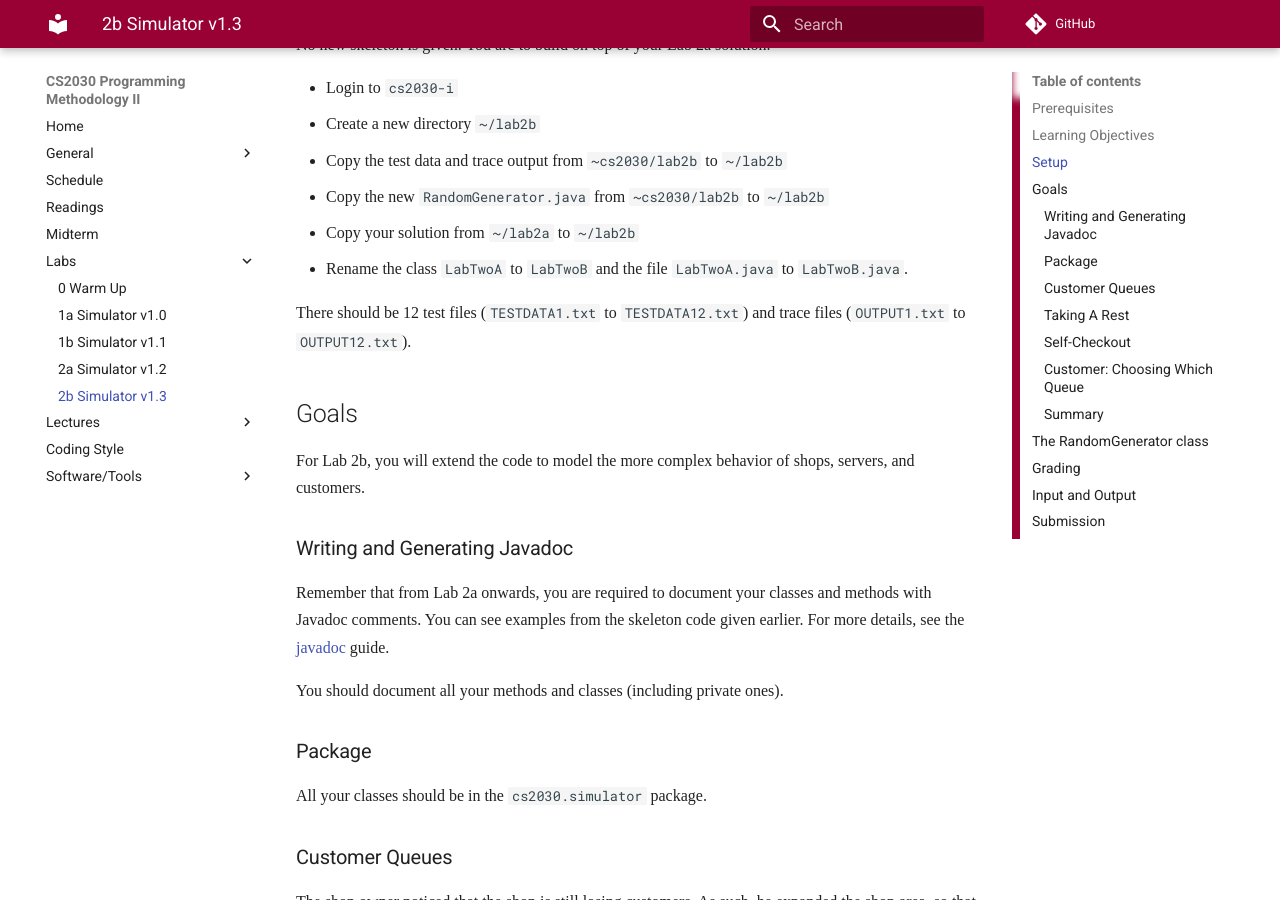
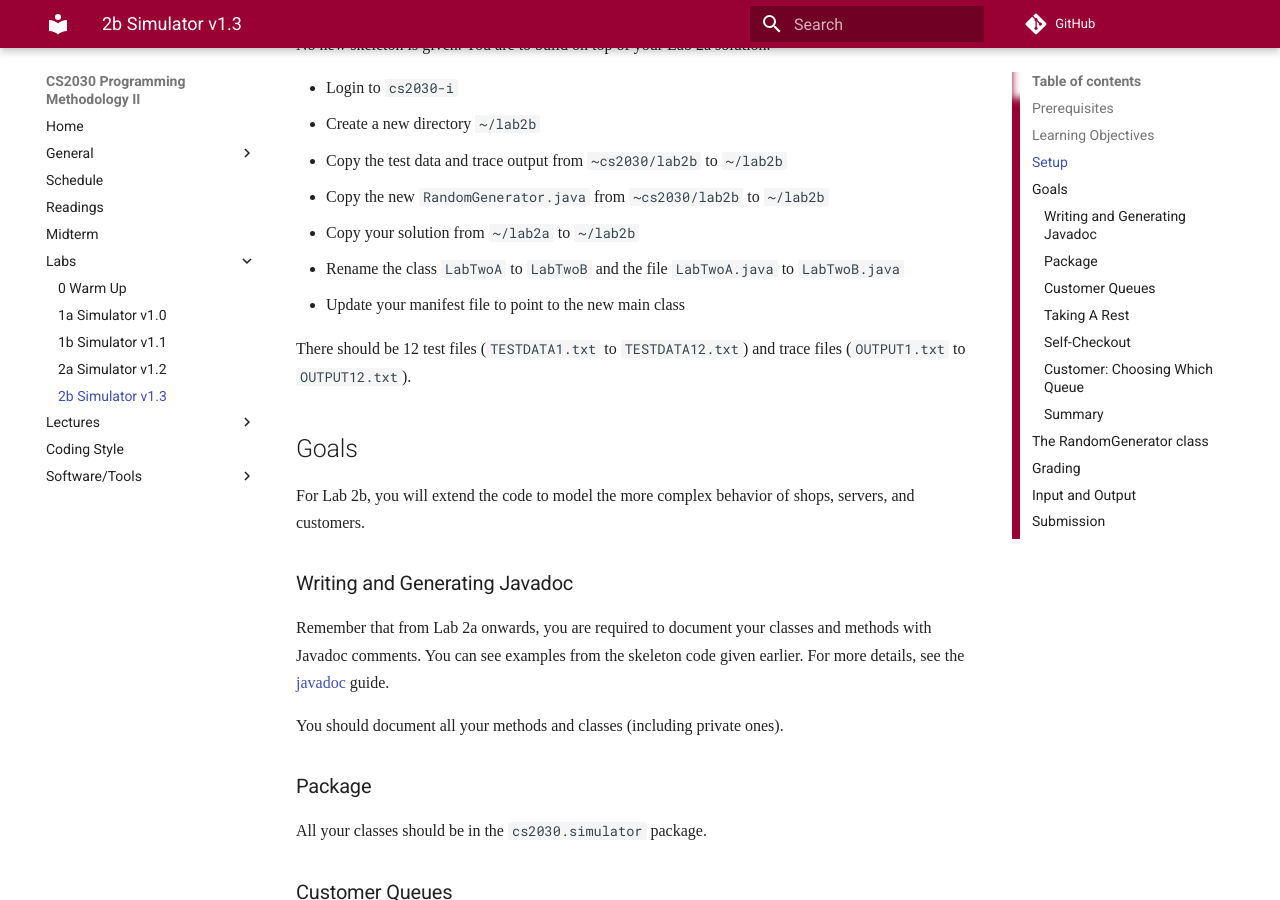
Before and after one commit to nus-cs2030/1718-s2, an MkDocs documentation site: the page built from docs/lab2b.md, in a window 1280 px wide and 900 px high, scrolled down 836 px. Built offline with MkDocs 1.6.1 and Material for MkDocs 9.7.7, drawn with Linux system fonts in a browser that asks for light colours; nearby versions of some CDN libraries; some web fonts are replaced; formulas are drawn with MathJax 3; comment, search, counter and statistics services are not loaded; old or Windows-style settings are respelled for this version of MkDocs.

Commit message:
Add reminder about manifest file

```diff
--- a/docs/lab2b.md
+++ b/docs/lab2b.md
@@ -30,7 +30,8 @@ No new skeleton is given.  You are to build on top of your Lab 2a solution.
 - Copy the test data and trace output from `~cs2030/lab2b` to `~/lab2b`
 - Copy the new `RandomGenerator.java` from `~cs2030/lab2b` to `~/lab2b`
 - Copy your solution from `~/lab2a` to `~/lab2b`
-- Rename the class `LabTwoA` to `LabTwoB` and the file `LabTwoA.java` to `LabTwoB.java`.
+- Rename the class `LabTwoA` to `LabTwoB` and the file `LabTwoA.java` to `LabTwoB.java`
+- Update your manifest file to point to the new main class
 
 There should be 12 test files (`TESTDATA1.txt` to `TESTDATA12.txt`) and trace files (`OUTPUT1.txt` to `OUTPUT12.txt`).
 
```
